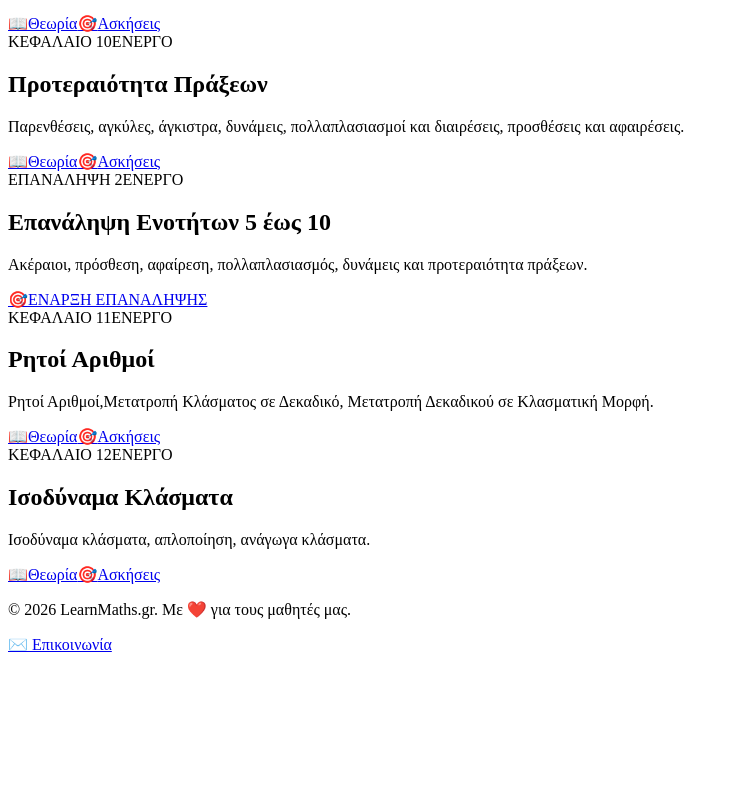
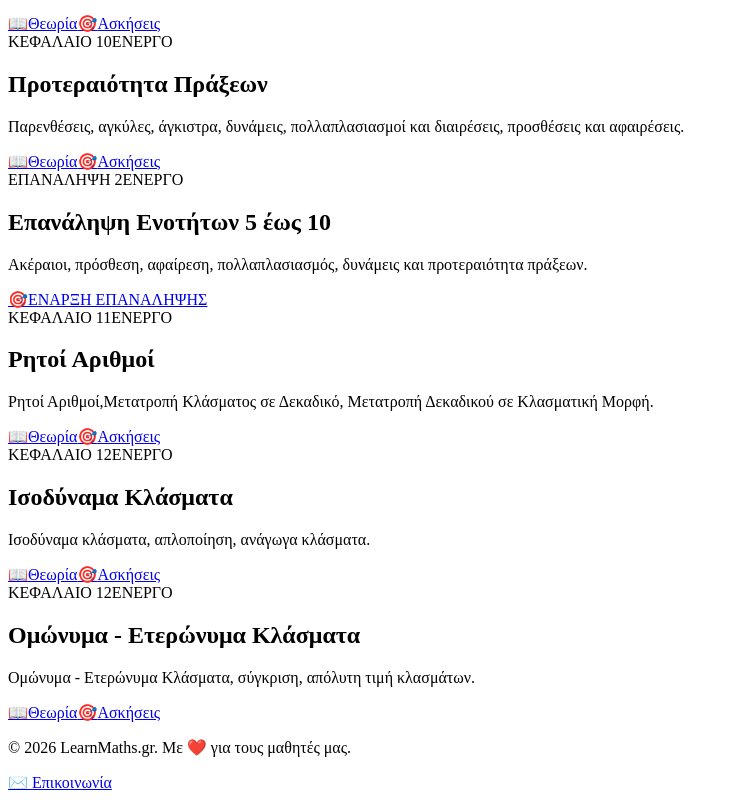
Before and after one commit to gkrimpas-lab/learn-maths-2026, a Next.js app: page /a-gymnasiou in a window 1280 px wide. Shown: the part 1511-2311 px from the top of the page, without its empty margins (0-736 px from the left). Before the commit the page ends 2173 px from the top, so only its background shows below. Built offline with nearby package versions, Linux system fonts and the light colour scheme.

Commit message:
Add new topic for Ομώνυμα - Ετερώνυμα Κλάσματα

```diff
--- a/pages/a-gymnasiou/index.js
+++ b/pages/a-gymnasiou/index.js
@@ -118,6 +118,14 @@ const CHAPTERS = [
     badge: 'ΚΕΦΑΛΑΙΟ 12',
     active: true,
   },
+  {
+    id: '15',
+    slug: '15-omonima-eteronima-klasmata',
+    title: 'Ομώνυμα - Ετερώνυμα Κλάσματα',
+    desc: 'Ομώνυμα - Ετερώνυμα Κλάσματα, σύγκριση, απόλυτη τιμή κλασμάτων.',
+    badge: 'ΚΕΦΑΛΑΙΟ 12',
+    active: true,
+  },
 ];
 
 export default function AGymnasiouIndex() {
```
